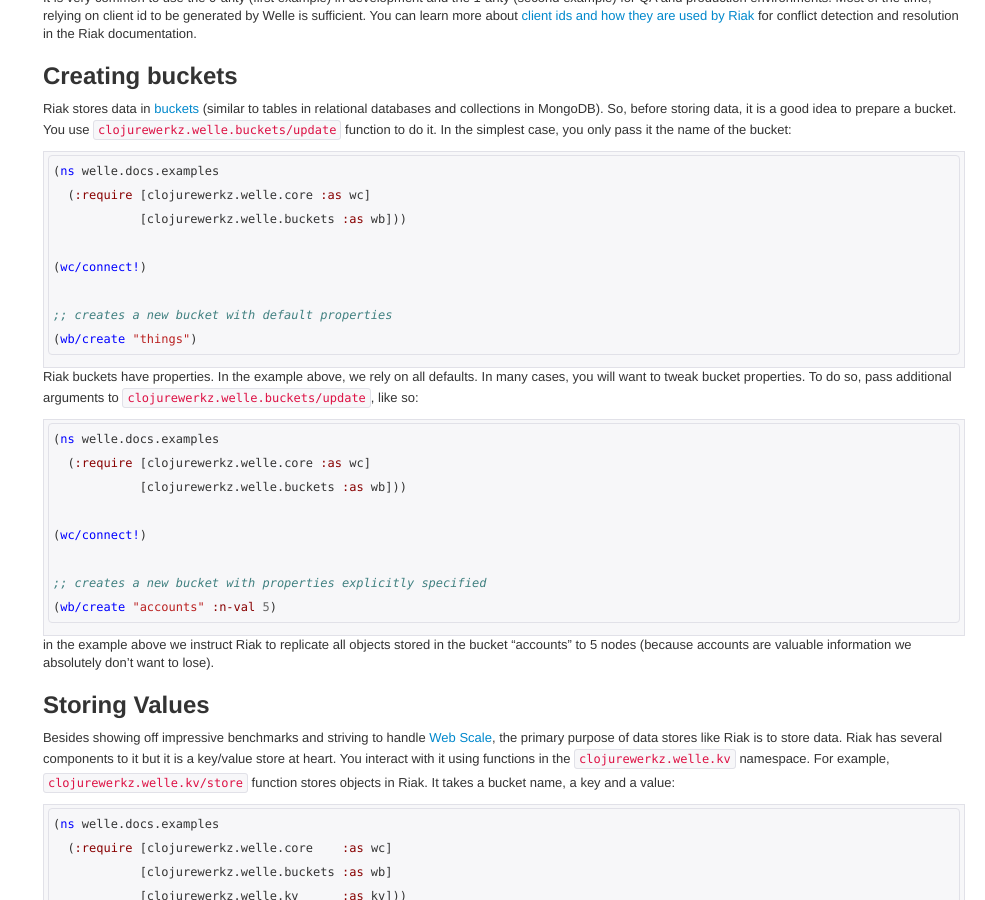
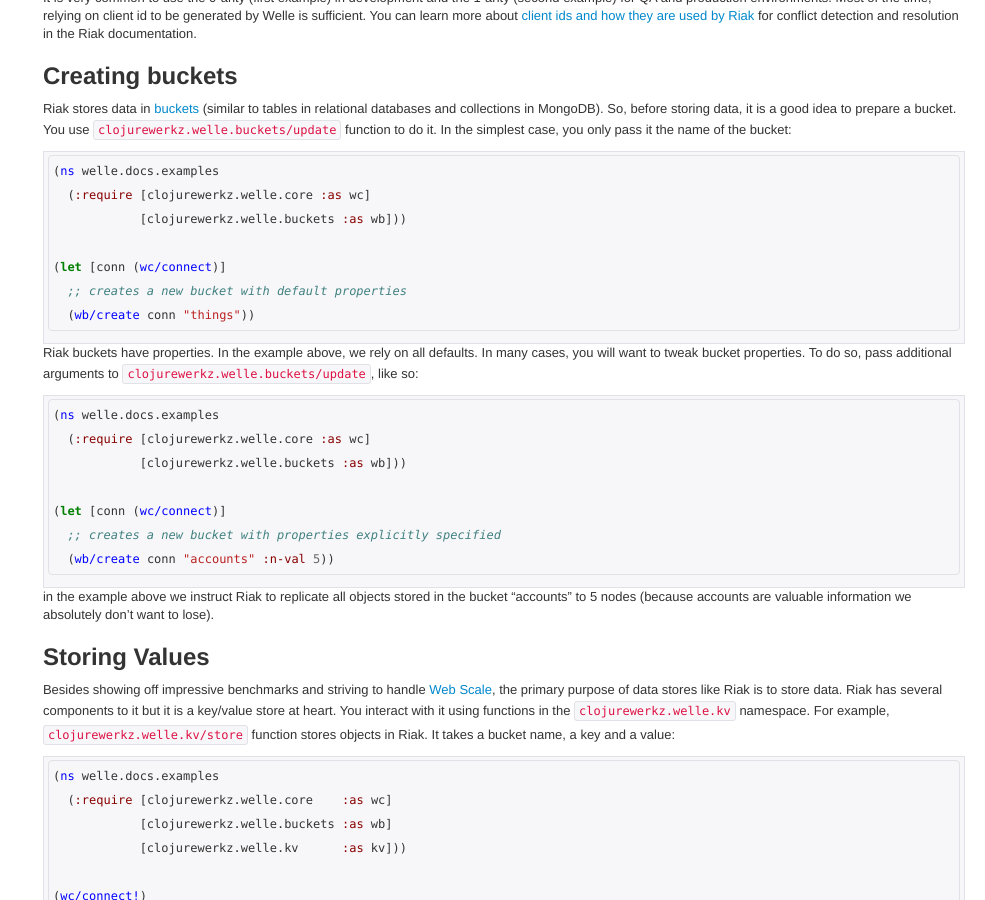
Before and after one commit to clojurewerkz/welle.docs, a Jekyll site: the page built from articles/getting_started.md, in a window 1280 px wide and 900 px high, scrolled down 1738 px. Shown: the whole window, without its empty margins (295-1280 px from the left). Built offline with Jekyll 4.4.1, drawn with Linux system fonts in a browser that asks for light colours; some web fonts are replaced; Markdown is read by kramdown in place of the engine named in the settings; comment, search, counter and statistics services are not loaded.

Commit message:
Port some examples to 2.0

````diff
--- a/articles/getting_started.md
+++ b/articles/getting_started.md
@@ -123,10 +123,9 @@
   (:require [clojurewerkz.welle.core :as wc]
             [clojurewerkz.welle.buckets :as wb]))
 
-(wc/connect!)
-
-;; creates a new bucket with default properties
-(wb/create "things")
+(let [conn (wc/connect)]
+  ;; creates a new bucket with default properties
+  (wb/create conn "things"))
 ```
 
 Riak buckets have properties. In the example above, we rely on all defaults. In many cases, you will want to tweak bucket properties.
@@ -137,10 +136,9 @@
   (:require [clojurewerkz.welle.core :as wc]
             [clojurewerkz.welle.buckets :as wb]))
 
-(wc/connect!)
-
-;; creates a new bucket with properties explicitly specified
-(wb/create "accounts" :n-val 5)
+(let [conn (wc/connect)]
+  ;; creates a new bucket with properties explicitly specified
+  (wb/create conn "accounts" :n-val 5))
 ```
 
 in the example above we instruct Riak to replicate all objects stored in the bucket "accounts" to 5 nodes (because accounts are
````
